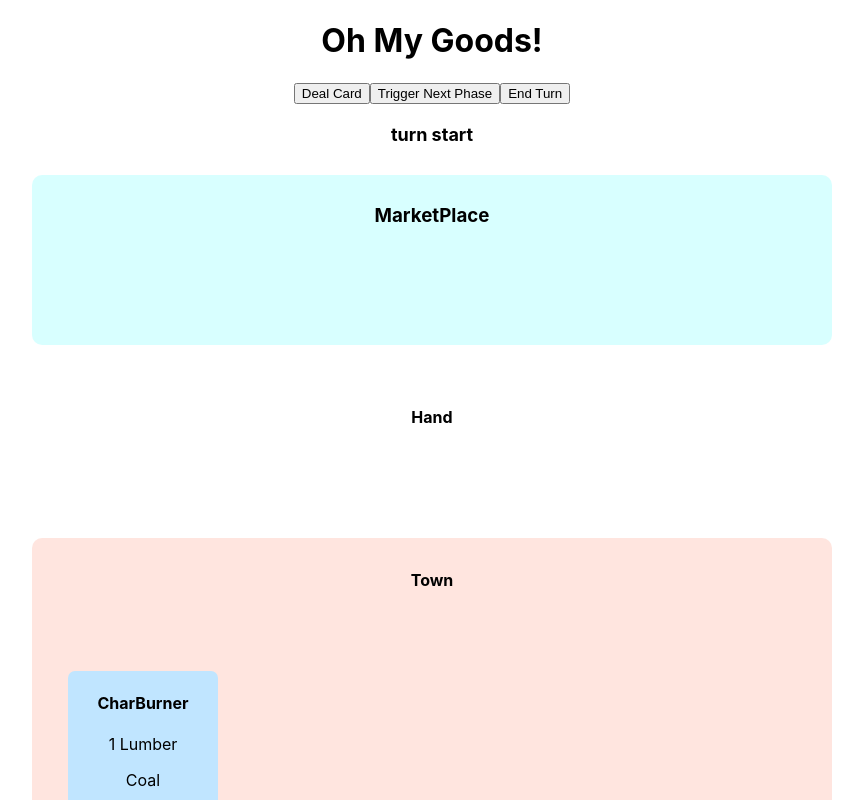
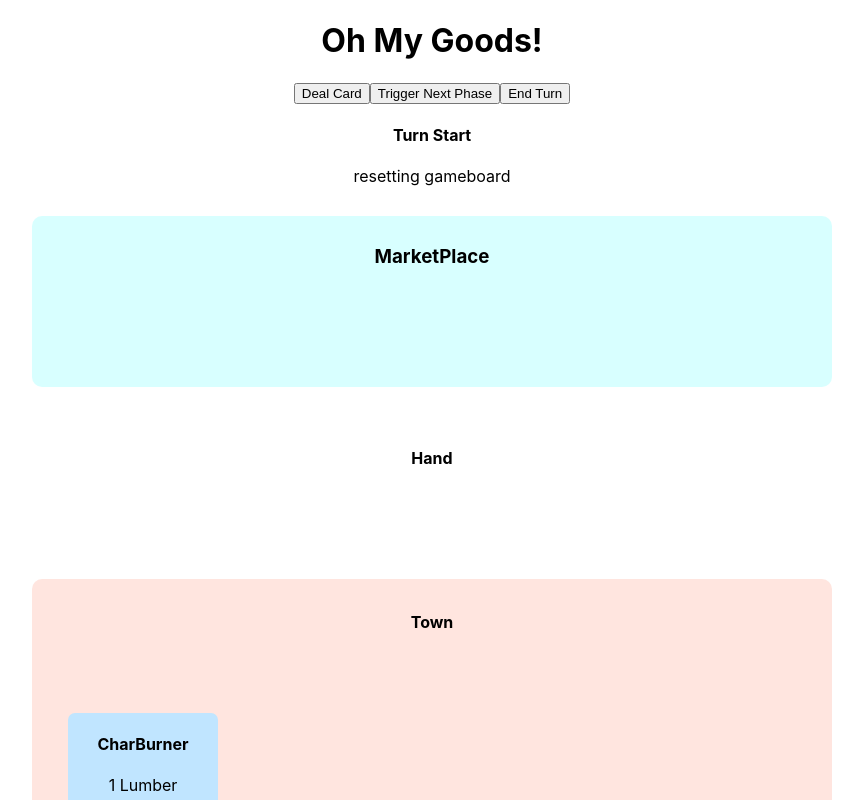
Before and after one commit to khriskempis/omg-react, a React (Create React App) app: page / in a window 1280 px wide. Both pictures are taken after a click on the button "Start Game". Shown: the top 800 px of the page, without its empty margins (208-1071 px from the left). Built offline with nearby package versions, Linux system fonts and the light colour scheme.

Commit message:
separate messageBoard into component, add message logic, add remove worker from building

```diff
--- a/src/App.js
+++ b/src/App.js
@@ -5,6 +5,7 @@ import Game from "./app/Game/";
 
 // Components
 import GameBoard from './components/GameBoard/game-board.components';
+import MessageBoard from './components/MessageBoard';
 import { PLACE_WORKER, TURN_START } from './constants';
 class App extends Component {
   constructor(){
@@ -20,9 +21,6 @@ class App extends Component {
     }
 
     this.gameObj = {}
-  }
-
-  componentDidMount(){
   }
 
   onUserNameChange = (event) => {
@@ -112,7 +110,14 @@ class App extends Component {
   // update state
 
   render() {
-    const { hasGameStart, game, player, userName, currentPhase } = this.state;
+    const {
+      hasGameStart,
+      game,
+      player,
+      userName,
+      playerChoice,
+      currentPhase
+    } = this.state;
     const {
       onUserNameChange,
       startGame,
@@ -149,9 +154,11 @@ class App extends Component {
               <button onClick={handleTriggerPhase}>Trigger Next Phase</button>
               <button onClick={handleCommitAction}>End Turn</button>
             </div>
-            <div className="message-board">
-              <label className="message-board__message">{currentPhase}</label>
-            </div>
+            <MessageBoard
+              currentPhase={currentPhase}
+              playerChoice={playerChoice}
+              commitAction={handleCommitAction}
+            />
             <GameBoard
               game={game.game}
               player={player}
--- a/src/app/Game/index.js
+++ b/src/app/Game/index.js
@@ -90,8 +90,9 @@ class Game {
        const { currentPhaseOfGame } = this;
         switch (currentPhaseOfGame) {
             case TURN_START:
+                // restart game
                 console.log('Turn start')
-
+                // discard marketplace
                 if(this.marketSunrise.length || this.marketSunset.length){
                     const discardedCards = [
                         ...this.marketSunrise,
@@ -99,12 +100,17 @@ class Game {
                     ]
                     this.gameDeck.discard(discardedCards);
                 }
-
+                // set market to empty array
                 this.marketSunset = [];
                 this.marketSunrise = [];
-                // restart game
                 // submit old hand, deal new hand
+
                 // reset workers on towns
+                this.players.forEach(player => {
+                    player.town.forEach(building => {
+                        building.hasWorker = false;
+                    })
+                })
                 this.nextPhaseOfGame = DEAL_CARDS;
                 break;
             case DEAL_CARDS:
--- /dev/null
+++ b/src/components/MessageBoard/index.js
@@ -0,0 +1,79 @@
+import {
+  BUYING_PHASE,
+  DEAL_CARDS,
+  MARKETPLACE_SUNRISE,
+  MARKETPLACE_SUNSET,
+  PLACE_WORKER,
+  TURN_START
+} from "../../constants";
+
+const MessageBoard = ({ currentPhase, playerChoice, commitAction }) => {
+
+  let statusMessage = '';
+
+  switch (currentPhase) {
+    case TURN_START:
+      statusMessage = (
+        <>
+          <h4>Turn Start</h4>
+          <p>resetting gameboard</p>
+        </>
+      )
+      break;
+
+    case DEAL_CARDS:
+      statusMessage = (
+        <>
+          <h4>Dealing 2 cards</h4>
+        </>
+      )
+      break;
+
+    case MARKETPLACE_SUNRISE:
+      statusMessage = (
+        <>
+          <h4>Marketplace Sunrise</h4>
+        </>
+      )
+      break;
+
+    case PLACE_WORKER:
+      statusMessage = (
+        <>
+          <h4>Place Worker</h4>
+          {
+            Object.keys(playerChoice).length !== 0 &&
+            <button onClick={commitAction}>Confirm Worker Placement</button>
+          }
+        </>
+      )
+      break;
+
+    case MARKETPLACE_SUNSET:
+      statusMessage = (
+        <>
+          <h4>Marketplace Sunrise</h4>
+        </>
+      )
+      break;
+
+    case BUYING_PHASE:
+      statusMessage = (
+        <>
+          <h4>Buying Phase</h4>
+        </>
+      )
+      break;
+
+    default:
+      break;
+  }
+
+  return (
+    <div className="message-board">
+      {statusMessage}
+    </div>
+  )
+}
+
+export default MessageBoard;
```
